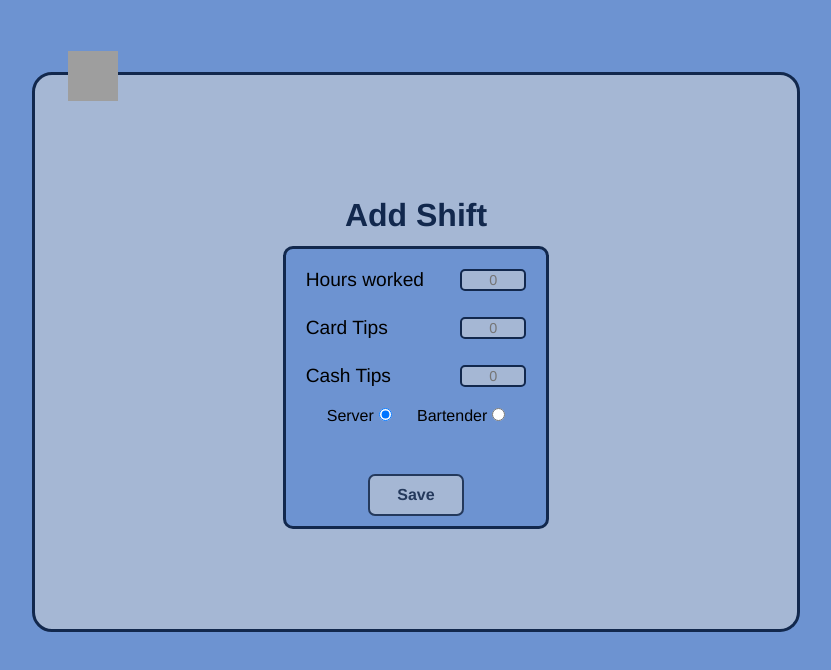
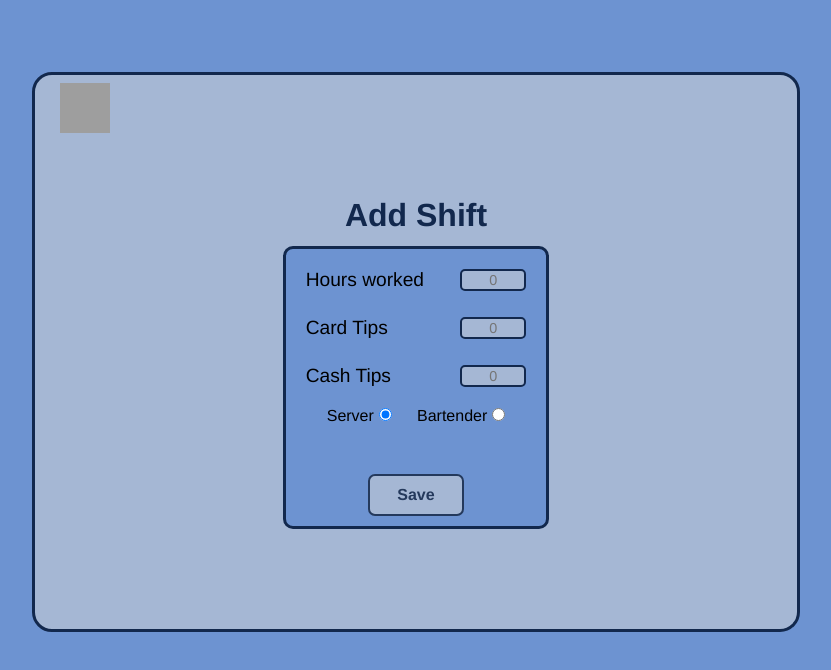
Before and after one commit to BraydenMassa/Wage-Tracker, a React (Vite) app in the folder client/: page /add in a window 1280 px wide. Shown: the top 670 px of the page, without its empty margins (224-1055 px from the left). Built offline with nearby package versions, Linux system fonts and the light colour scheme; grey boxes are pictures that could not be loaded.

Commit message:
updated some styles

```diff
--- a/client/src/components/SelectShiftType.tsx
+++ b/client/src/components/SelectShiftType.tsx
@@ -1,40 +1,42 @@
-import { ChangeEvent } from 'react'
+import { ChangeEvent } from "react";
 
 type Props = {
-  shiftType: string
-  setShiftType: (value: string) => void
-}
+  shiftType: string;
+  setShiftType: (value: string) => void;
+};
 
 const SelectShiftType = ({ shiftType, setShiftType }: Props) => {
   const handleRadioChange = (e: ChangeEvent<HTMLInputElement>) => {
-    setShiftType(e.target.value)
-  }
+    setShiftType(e.target.value);
+  };
   return (
-    <div id='select-shift-type'>
-      <div className='select-shift-radio'>
-        <label htmlFor='server-radio'>Server</label>
+    <div id="select-shift-type">
+      <div className="select-shift-radio">
+        <label htmlFor="server-radio">Server</label>
         <input
-          type='radio'
-          id='server-radio'
-          name='shift-type-radio'
-          value='Server'
+          className="select-shift-radio-input"
+          type="radio"
+          id="server-radio"
+          name="shift-type-radio"
+          value="Server"
           onChange={handleRadioChange}
-          checked={shiftType === 'Server'}
+          checked={shiftType === "Server"}
         />
       </div>
-      <div className='select-shift-radio'>
-        <label htmlFor='bartender-radio'>Bartender</label>
+      <div className="select-shift-radio">
+        <label htmlFor="bartender-radio">Bartender</label>
         <input
-          type='radio'
-          id='bartender-radio'
-          name='shift-type-radio'
-          value='Bartender'
+          className="select-shift-radio-input"
+          type="radio"
+          id="bartender-radio"
+          name="shift-type-radio"
+          value="Bartender"
           onChange={handleRadioChange}
-          checked={shiftType === 'Bartender'}
+          checked={shiftType === "Bartender"}
         />
       </div>
     </div>
-  )
-}
+  );
+};
 
-export default SelectShiftType
+export default SelectShiftType;
--- a/client/src/styles/AddShift.css
+++ b/client/src/styles/AddShift.css
@@ -40,8 +40,8 @@
 }
 #add-back-arrow {
   position: relative;
-  left: -45%;
-  top: -35%;
+  left: -46%;
+  top: -26%;
 }
 .select-shift-radio {
   padding: 3px 7px;
@@ -54,3 +54,6 @@
   display: flex;
   justify-content: space-between;
 }
+.select-shift-radio-input {
+  cursor: pointer;
+}
```
